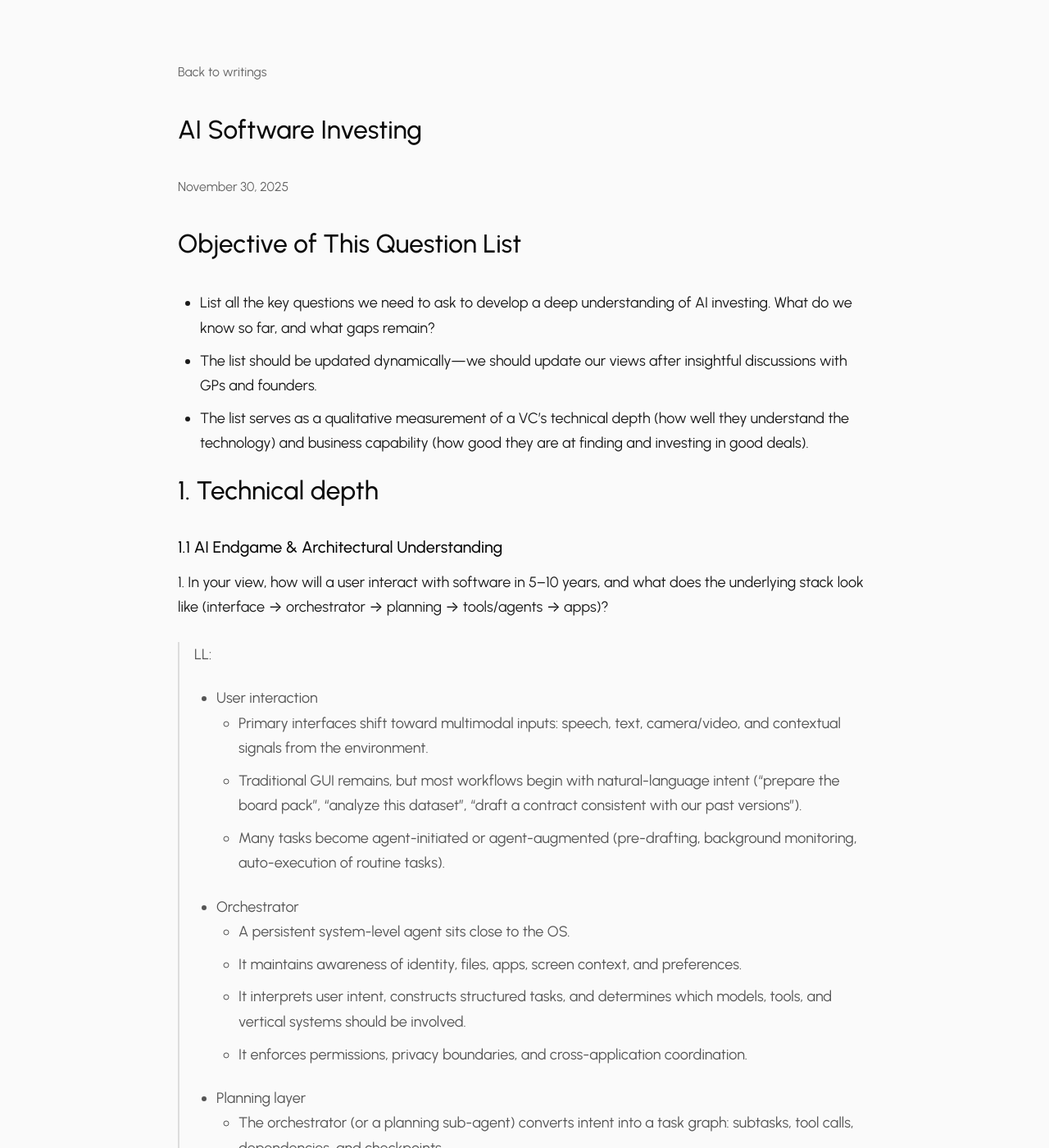
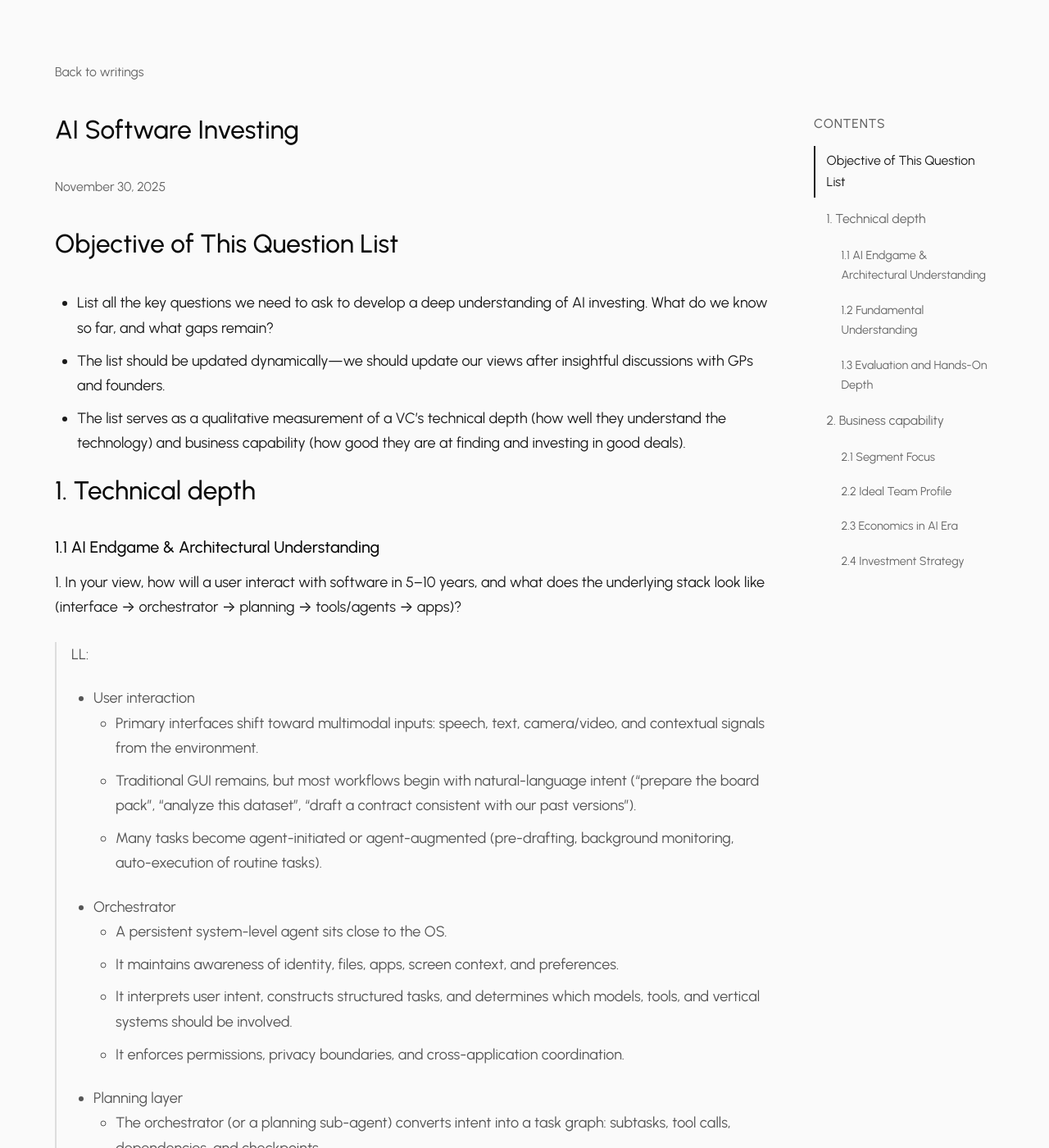
Before and after one commit to lialexlin/blog, a Jekyll site: the page built from ai-software.md, in a window 1280 px wide and 1400 px high. Shown: the whole window at 82% size. Built offline with Jekyll 4.4.1, drawn with Linux system fonts in a browser that asks for light colours.

Commit message:
Add sticky table of contents sidebar
- Auto-generates TOC from h1/h2/h3 headings
- Sticky positioning on right side
- Highlights current section while scrolling
- Hidden on screens < 1100px wide

🤖 Generated with [Claude Code](https://claude.com/claude-code)

Co-Authored-By: Claude <noreply@anthropic.com>

```diff
--- a/_layouts/post.html
+++ b/_layouts/post.html
@@ -12,6 +12,7 @@
 <body>
   <main>
     <a href="{{ '/' | relative_url }}" class="back-link">Back to writings</a>
+    <div class="article-wrapper">
       <article>
         <h1>{{ page.title }}</h1>
         <div class="article-date">{{ page.date | date: "%B %-d, %Y" }}</div>
@@ -19,6 +20,54 @@
           {{ content }}
         </div>
       </article>
+      <nav id="toc" class="toc">
+        <div class="toc-title">Contents</div>
+        <ul></ul>
+      </nav>
+    </div>
   </main>
+
+  <script>
+    document.addEventListener('DOMContentLoaded', function() {
+      const content = document.querySelector('.article-content');
+      const toc = document.querySelector('#toc ul');
+      const headings = content.querySelectorAll('h1, h2, h3');
+
+      if (headings.length === 0) {
+        document.getElementById('toc').style.display = 'none';
+        return;
+      }
+
+      headings.forEach((heading, index) => {
+        const id = heading.id || 'heading-' + index;
+        heading.id = id;
+
+        const li = document.createElement('li');
+        li.className = 'toc-' + heading.tagName.toLowerCase();
+
+        const a = document.createElement('a');
+        a.href = '#' + id;
+        a.textContent = heading.textContent;
+
+        li.appendChild(a);
+        toc.appendChild(li);
+      });
+
+      const observer = new IntersectionObserver((entries) => {
+        entries.forEach(entry => {
+          const id = entry.target.id;
+          const tocLink = document.querySelector(`#toc a[href="#${id}"]`);
+          if (tocLink) {
+            if (entry.isIntersecting) {
+              document.querySelectorAll('#toc a').forEach(a => a.classList.remove('active'));
+              tocLink.classList.add('active');
+            }
+          }
+        });
+      }, { rootMargin: '-20% 0px -80% 0px' });
+
+      headings.forEach(heading => observer.observe(heading));
+    });
+  </script>
 </body>
 </html>
--- a/ai-software.md
+++ b/ai-software.md
@@ -100,8 +100,6 @@ date: 2025-11-30
 >- 10×+ reductions are possible but dependent on breakthroughs in model architecture, compilation, and edge acceleration.
 >- Agentic workflows consume significantly more compute than single-model inference; cost declines do not translate linearly to cheaper workflows.
 >- If inference costs fall rapidly, more autonomous multi-agent workflows become economical; if costs stall, autonomy remains limited and SaaS-embedded copilots dominate.
-
----
 
 ### 1.2 Fundamental Understanding
 7\. What is the fundamental difference between internet apps, SaaS, and AI apps? What are the differences in evaluating deals in these different sectors?
--- a/styles.css
+++ b/styles.css
@@ -21,9 +21,81 @@ body {
 }
 
 main {
-  max-width: 900px;
+  max-width: 1200px;
   margin: 0 auto;
   padding: 4rem 1.5rem;
+}
+
+/* Article with TOC layout */
+.article-wrapper {
+  display: flex;
+  gap: 3rem;
+}
+
+.article-wrapper article {
+  flex: 1;
+  max-width: 900px;
+  min-width: 0;
+}
+
+/* Table of Contents */
+.toc {
+  width: 220px;
+  flex-shrink: 0;
+  position: sticky;
+  top: 2rem;
+  align-self: flex-start;
+  max-height: calc(100vh - 4rem);
+  overflow-y: auto;
+}
+
+.toc-title {
+  font-weight: 500;
+  font-size: 0.875rem;
+  color: #666;
+  margin-bottom: 0.75rem;
+  text-transform: uppercase;
+  letter-spacing: 0.05em;
+}
+
+.toc ul {
+  list-style: none;
+  padding: 0;
+  margin: 0;
+}
+
+.toc li {
+  margin-bottom: 0.5rem;
+}
+
+.toc a {
+  font-size: 0.875rem;
+  color: #666;
+  text-decoration: none;
+  display: block;
+  padding: 0.25rem 0;
+  border-left: 2px solid transparent;
+  padding-left: 0.75rem;
+  transition: color 0.2s, border-color 0.2s;
+}
+
+.toc a:hover {
+  color: #1a1a1a;
+  text-decoration: none;
+}
+
+.toc a.active {
+  color: #1a1a1a;
+  border-left-color: #1a1a1a;
+}
+
+.toc .toc-h2 a {
+  padding-left: 1.25rem;
+}
+
+.toc .toc-h3 a {
+  padding-left: 1.75rem;
+  font-size: 0.8rem;
 }
 
 h1, h2, h3 {
@@ -155,6 +227,20 @@ a:hover {
 }
 
 /* Responsive */
+@media (max-width: 1100px) {
+  .toc {
+    display: none;
+  }
+
+  .article-wrapper {
+    display: block;
+  }
+
+  main {
+    max-width: 900px;
+  }
+}
+
 @media (max-width: 480px) {
   html {
     font-size: 16px;
```
Lines whose indentation alone changed are shown as unchanged.
